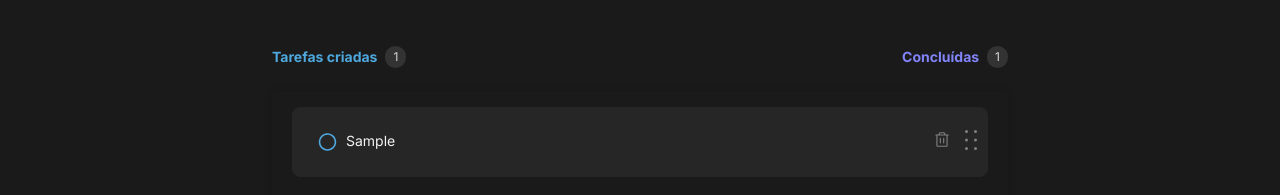
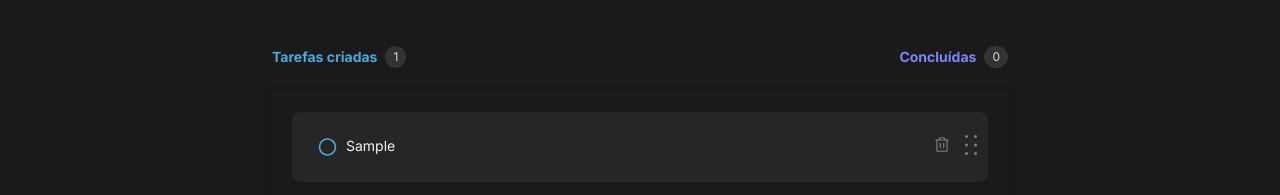
Before and after one commit to navestelar/todolist, a React (Vite) app: page / in a window 1280 px wide. Both pictures are taken after typing "Sample" into the empty fields and a click on the button "Criar". Shown: the part 203-398 px from the top of the page. Built offline with nearby package versions, Linux system fonts and the light colour scheme; what @radix-ui/themes would draw is missing.

Commit message:
feat: 🎸 count finished tasks

```diff
--- a/src/App.tsx
+++ b/src/App.tsx
@@ -68,7 +68,15 @@
     }
 
     function countFinishedTasks() {
+      let finishedTasks = 0;
 
+      Object.values(tasks).forEach((task) => {
+        if (task.isChecked) {
+          finishedTasks++
+        }
+      })
+
+      return finishedTasks
     }
 
     return (
@@ -101,7 +109,7 @@
               </div>
               <div className='flex gap-[0.5rem]'>
                 <strong className='text-purple-300 text-[0.875rem]'>Concluídas</strong>
-                <span className='py-[2px] px-2 rounded-full bg-gray-400 text-gray-200 text-[0.75rem]'>{ Object.keys(tasks).length }</span>
+                <span className='py-[2px] px-2 rounded-full bg-gray-400 text-gray-200 text-[0.75rem]'>{`${countFinishedTasks()} ${countFinishedTasks() > 0 ? `de ${Object.keys(tasks).length}` : ''} `}</span>
               </div>
             </div>
             {Object.keys(tasks).length > 0 ? (
@@ -110,7 +118,7 @@
                   axis="y"
                   values={tasksKeys}
                   onReorder={setTasksKeys}
-                  className="flex flex-col gap-3 py-[15px] px-5"
+                  className="flex flex-col gap-3 p-5"
                 >
                   {tasksKeys.map((taskKey) =>
                     <Reorder.Item
```
